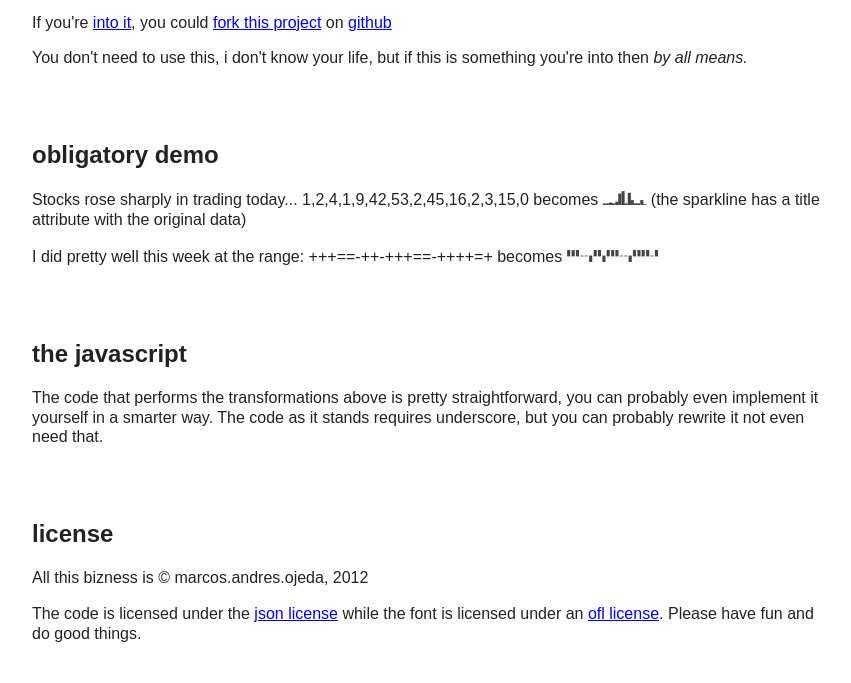
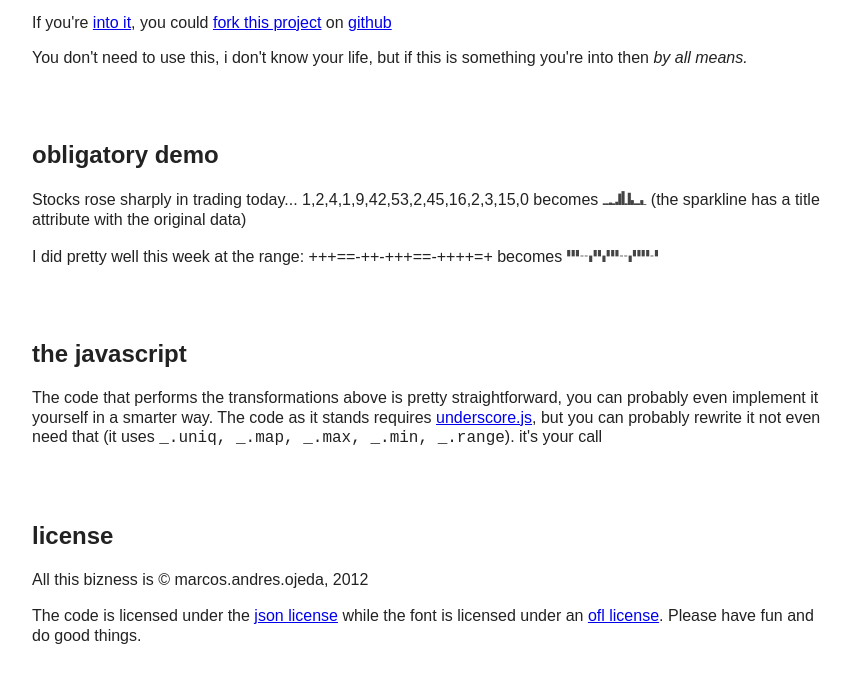
Before and after one commit to nsfmc/chartjunk, a plain HTML site: page index.html in a window 1280 px wide. Shown: the part 125-808 px from the top of the page, without its empty margins (68-919 px from the left). Drawn offline with Linux system fonts and the light colour scheme.

Commit message:
changes to index from gh-pages

```diff
--- a/index.html
+++ b/index.html
@@ -47,7 +47,7 @@
       </div>
       <div id="junkify">
         <h2>the javascript</h2>
-        <p>The code that performs the transformations above is pretty straightforward, you can probably even implement it yourself in a smarter way. The code as it stands requires underscore, but you can probably rewrite it not even need that.</p>
+        <p>The code that performs the transformations above is pretty straightforward, you can probably even implement it yourself in a smarter way. The code as it stands requires <a href="http://documentcloud.github.com/underscore/">underscore.js</a>, but you can probably rewrite it not even need that (it uses <code>_.uniq, _.map, _.max, _.min, _.range</code>). it's your call</p>
         <script src="https://gist.github.com/2038321.js?file=junkify.js"></script>
       </div>
       <div class="license">
```
